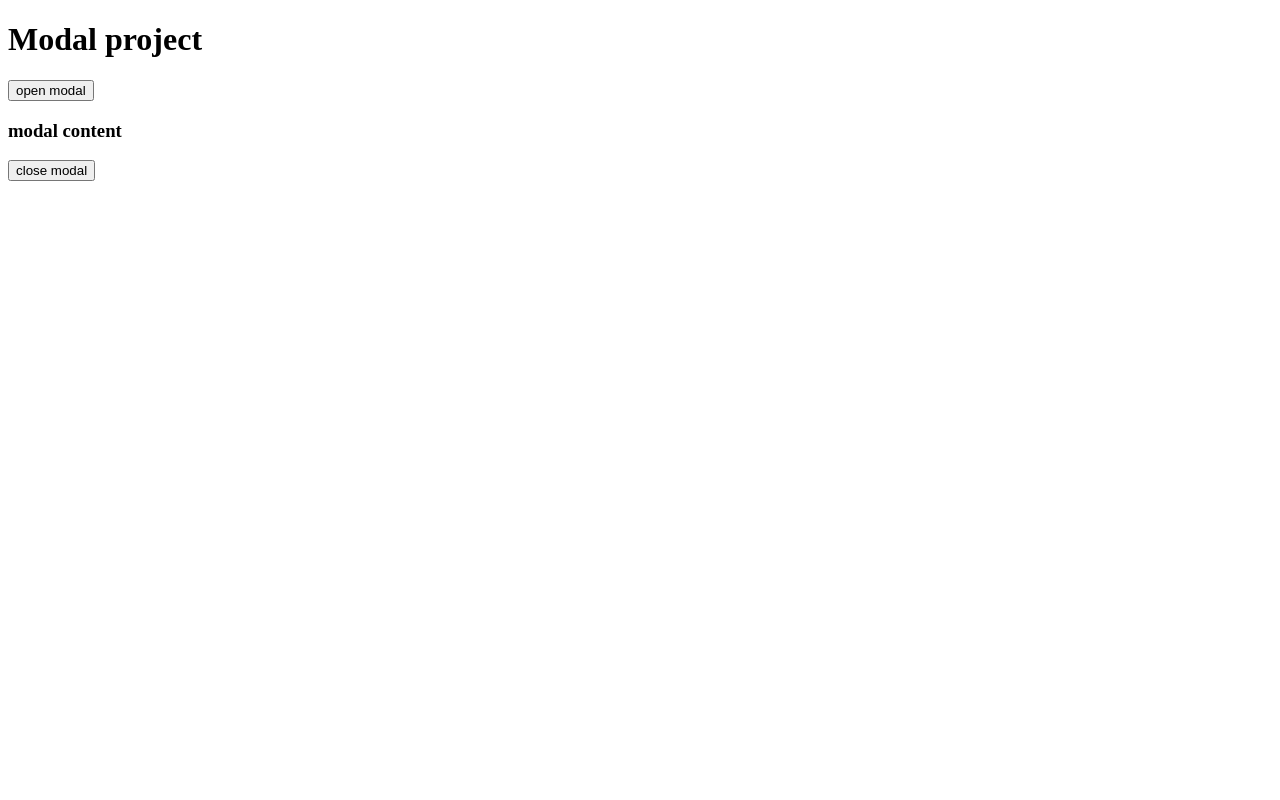
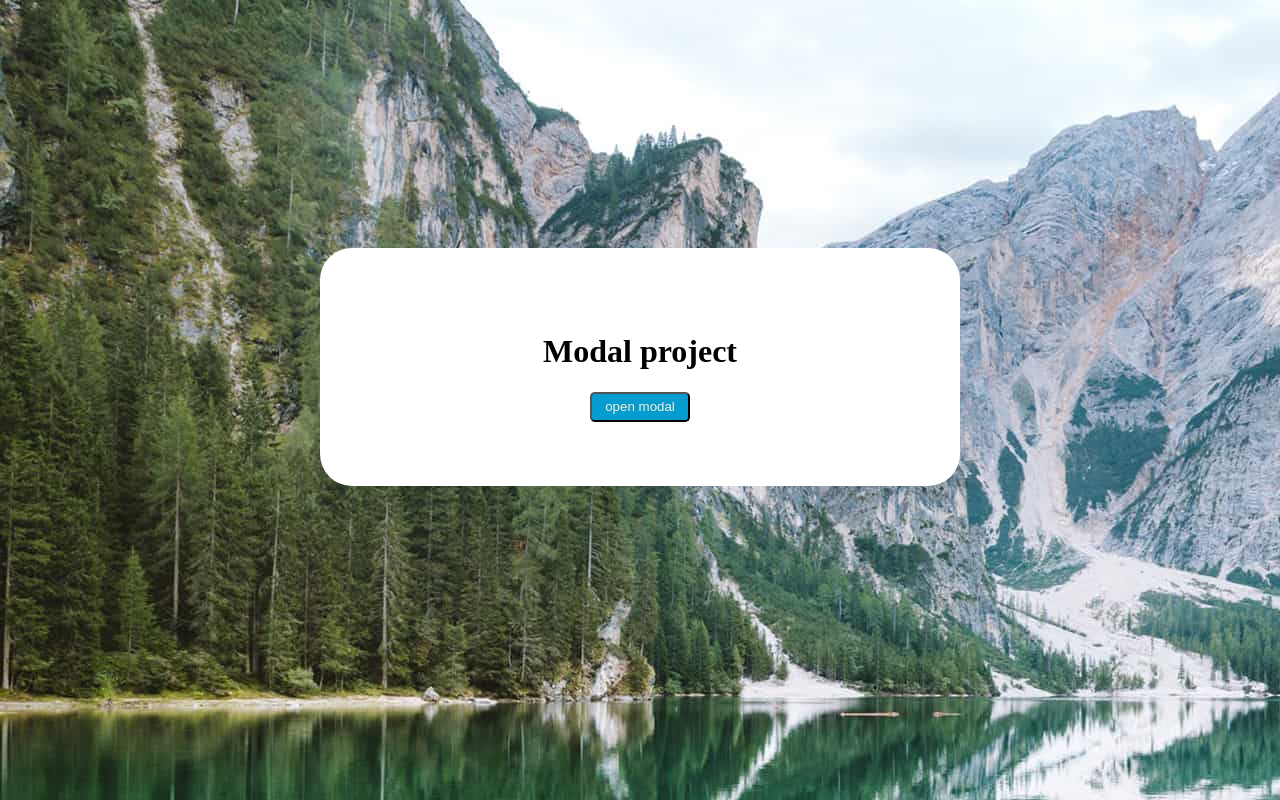
Before and after one commit to tutich/modal, a plain HTML site: page index.html in a window 1280 px wide. Drawn offline with Linux system fonts and the light colour scheme.

Commit message:
style project

```diff
--- a/index.html
+++ b/index.html
@@ -4,6 +4,7 @@
     <meta charset="UTF-8">
     <meta name="viewport" content="width=device-width, initial-scale=1.0">
     <title>Modal Project</title>
+    <link rel="stylesheet" href="style.css">
 </head>
 <body>
     <header class="hero">
@@ -12,7 +13,7 @@
             <button class="btn open-btn">open modal</button>
         </div>
     </header>
-    <div class="overlay">
+    <div class="overlay" hidden>
         <div class="container">
             <h3 >modal content</h3>
             <button class="btn closee-btn">close modal</button>
--- /dev/null
+++ b/style.css
@@ -0,0 +1,32 @@
+body {
+    background: url(images/hero-bg-1.jpg);
+    display: grid;
+    place-items: center;
+  }
+  .modal {
+    width: 90vw;
+    background: white;
+  padding: 4rem 0;
+  border-radius: 2rem;
+  box-shadow: lightcyan;
+  text-align: center;
+  max-width: 40rem;
+  margin-top: 15rem;
+  }
+  .overlay {
+    width: 90vw;
+    background: white;
+  padding: 4rem 0;
+  border-radius: 2rem;
+  box-shadow: lightcyan;
+  text-align: center;
+  max-width: 40rem;
+  margin-top: 3rem;
+  }
+  .btn {
+    background: rgb(5, 157, 207);
+    color: antiquewhite;
+    width: 100px;
+    height: 30px;
+    border-radius: 0.3rem;
+  }
```
Also changed, not shown: images/hero-bg-1.jpg (added).
